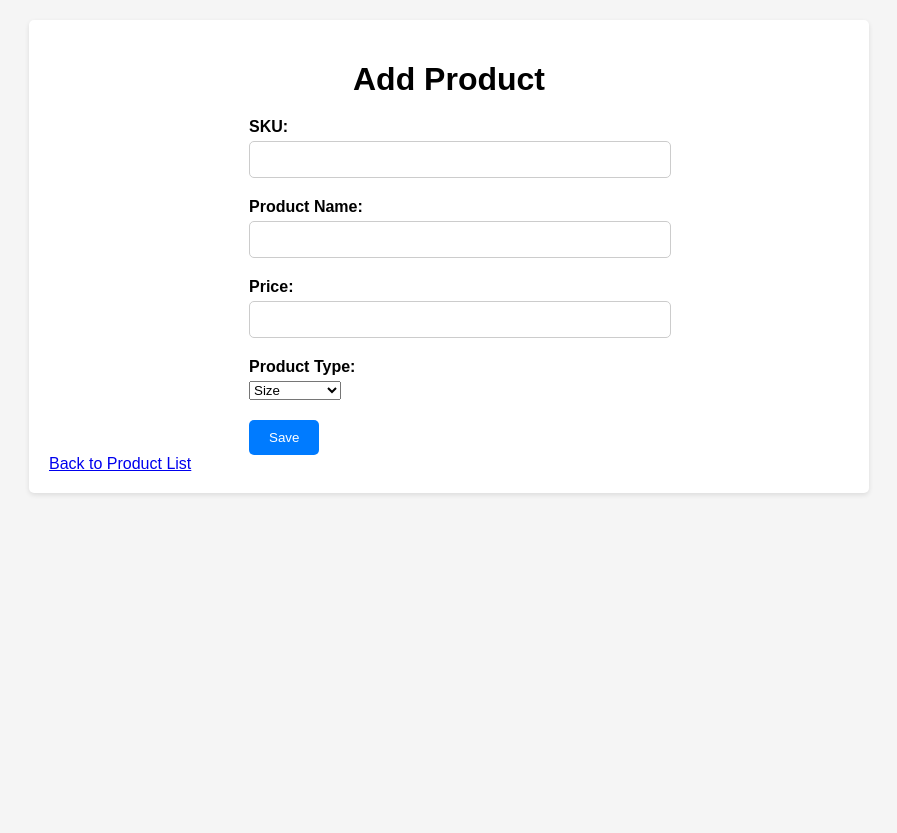
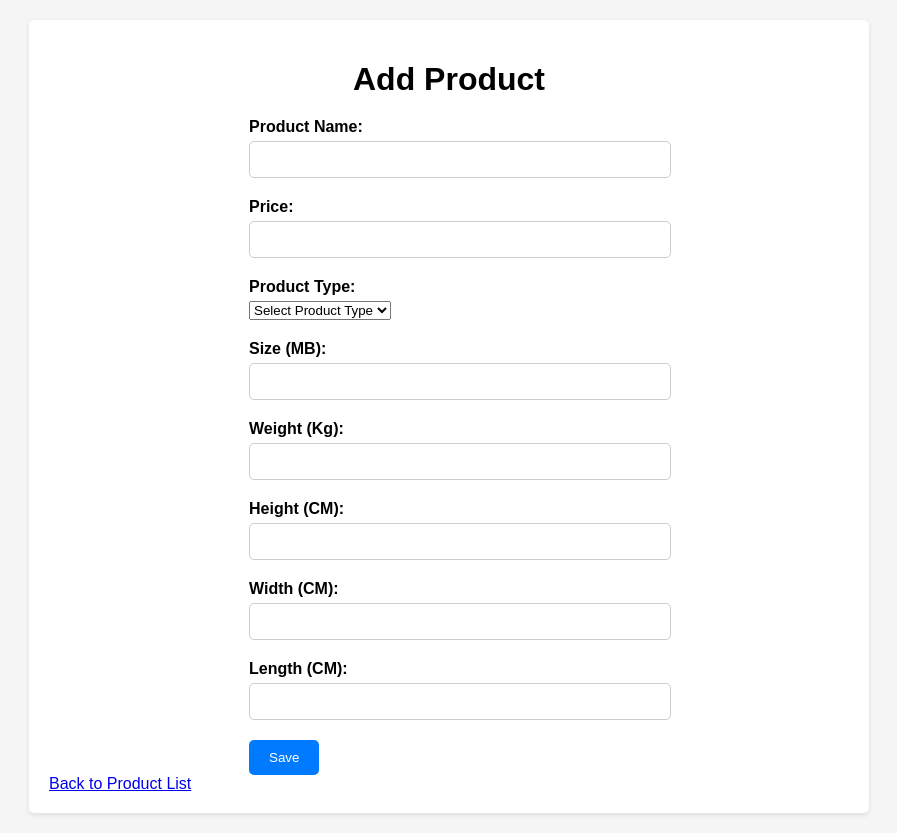
Before and after one commit to VilhelmsJ/webstore-scandiweb-junior-developer-project, a PHP site: page /product_add.php in a window 1280 px wide. Shown: the whole page, without its empty margins (191-1088 px from the left). Before the commit the page ends 495 px from the top, so only its background shows below. Run offline with PHP 8.4, Linux system fonts and the light colour scheme.

Commit message:
fixed errors, added automatical time stamp for 'sku's

```diff
--- a/product_add.php
+++ b/product_add.php
@@ -4,21 +4,36 @@ require_once 'classes/ProductManager.php';
 // Instantiate the ProductManager class
 $productManager = new ProductManager();
 
-// If form is submitted
 if ($_SERVER["REQUEST_METHOD"] == "POST") {
-    // Validate and sanitize input (you should implement validation)
-    $sku = $_POST["sku"];
-    $name = $_POST["name"];
-    $price = $_POST["price"];
-    $product_type = $_POST["product_type"];
-    $attribute_value = $_POST["attribute_value"];
+    // Fetch product data from $_POST
+    $product = [
+        'name' => $_POST['name'],
+        'price' => $_POST['price'],
+        'product_type' => $_POST['product_type'],
+        'attribute_value' => $_POST['attribute_value']
+    ];
 
-    // Add the product
-    $result = $productManager->addProduct($sku, $name, $price, $product_type, $attribute_value);
-    if ($result) {
-        echo "Product added successfully.";
+    // Validate required fields
+    $required_keys = ['name', 'price', 'product_type', 'attribute_value'];
+    $missing_keys = array_diff($required_keys, array_keys($product));
+
+    if (!empty($missing_keys)) {
+        echo "Not all required fields are present.";
     } else {
-        echo "Failed to add product.";
+        // Add the product
+        $result = $productManager->addProduct(
+            $product['name'],
+            $product['price'],
+            $product['product_type'],
+            $product['attribute_value']
+        );
+
+
+        if ($result) {
+            echo "Product added successfully.";
+        } else {
+            echo "Failed to add product.";
+        }
     }
 }
 ?>
@@ -32,13 +47,9 @@ if ($_SERVER["REQUEST_METHOD"] == "POST") {
     <link rel="stylesheet" href="css/styles.css">
 </head>
 <body>
-    <div class="container">
+<div class="container">
         <h1>Add Product</h1>
         <form action="<?php echo htmlspecialchars($_SERVER["PHP_SELF"]); ?>" method="POST" class="product-add-form">
-            <div class="form-group">
-                <label for="sku">SKU:</label>
-                <input type="text" id="sku" name="sku" autocomplete="off" required>
-            </div>
             <div class="form-group">
                 <label for="name">Product Name:</label>
                 <input type="text" id="name" name="name" required>
@@ -50,6 +61,7 @@ if ($_SERVER["REQUEST_METHOD"] == "POST") {
             <div class="form-group">
                 <label for="product_type">Product Type:</label>
                 <select id="product_type" name="product_type" required>
+                    <option value="">Select Product Type</option>
                     <option value="Size">Size</option>
                     <option value="Weight">Weight</option>
                     <option value="Dimensions">Dimensions</option>
@@ -57,6 +69,27 @@ if ($_SERVER["REQUEST_METHOD"] == "POST") {
             </div>
             <div class="form-group" id="attribute_value_fields">
                 <!-- Attribute value fields will be added dynamically here based on product type -->
+                <!-- Include all necessary fields here initially -->
+                <div class="form-group">
+                    <label for="size">Size (MB):</label>
+                    <input type="text" id="size" name="attribute_value">
+                </div>
+                <div class="form-group">
+                    <label for="weight">Weight (Kg):</label>
+                    <input type="text" id="weight" name="attribute_value">
+                </div>
+                <div class="form-group">
+                    <label for="height">Height (CM):</label>
+                    <input type="text" id="height" name="height">
+                </div>
+                <div class="form-group">
+                    <label for="width">Width (CM):</label>
+                    <input type="text" id="width" name="width">
+                </div>
+                <div class="form-group">
+                    <label for="length">Length (CM):</label>
+                    <input type="text" id="length" name="length">
+                </div>
             </div>
             <button type="submit">Save</button>
         </form>
@@ -68,36 +101,34 @@ if ($_SERVER["REQUEST_METHOD"] == "POST") {
         const attributeValueFieldsContainer = document.getElementById('attribute_value_fields');
         const fieldFunctions = {
             Size: () => {
-                attributeValueFieldsContainer.innerHTML = `
-                    <div class="form-group">
-                        <label for="size">Size (MB):</label>
-                        <input type="text" id="size" name="attribute_value" required>
-                    </div>
-                `;
+                // Hide unnecessary fields
+                document.getElementById('weight').style.display = 'none';
+                document.getElementById('height').style.display = 'none';
+                document.getElementById('width').style.display = 'none';
+                document.getElementById('length').style.display = 'none';
+
+                // Show necessary field
+                document.getElementById('size').style.display = 'block';
             },
             Weight: () => {
-                attributeValueFieldsContainer.innerHTML = `
-                    <div class="form-group">
-                        <label for="weight">Weight (Kg):</label>
-                        <input type="text" id="weight" name="attribute_value" required>
-                    </div>
-                `;
+                // Hide unnecessary fields
+                document.getElementById('size').style.display = 'none';
+                document.getElementById('height').style.display = 'none';
+                document.getElementById('width').style.display = 'none';
+                document.getElementById('length').style.display = 'none';
+
+                // Show necessary field
+                document.getElementById('weight').style.display = 'block';
             },
             Dimensions: () => {
-                attributeValueFieldsContainer.innerHTML = `
-                    <div class="form-group">
-                        <label for="height">Height (CM):</label>
-                        <input type="text" id="height" name="height" required>
-                    </div>
-                    <div class="form-group">
-                        <label for="width">Width (CM):</label>
-                        <input type="text" id="width" name="width" required>
-                    </div>
-                    <div class="form-group">
-                        <label for="length">Length (CM):</label>
-                        <input type="text" id="length" name="length" required>
-                    </div>
-                `;
+                // Hide unnecessary fields
+                document.getElementById('size').style.display = 'none';
+                document.getElementById('weight').style.display = 'none';
+
+                // Show necessary fields
+                document.getElementById('height').style.display = 'block';
+                document.getElementById('width').style.display = 'block';
+                document.getElementById('length').style.display = 'block';
             }
         };
 
```
